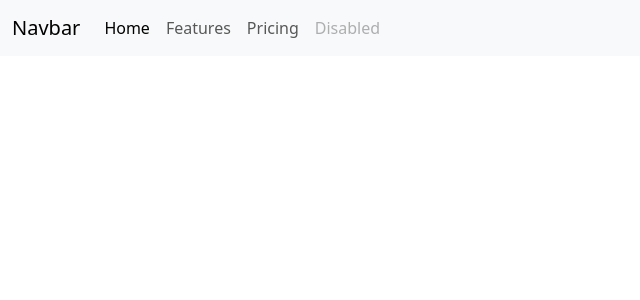
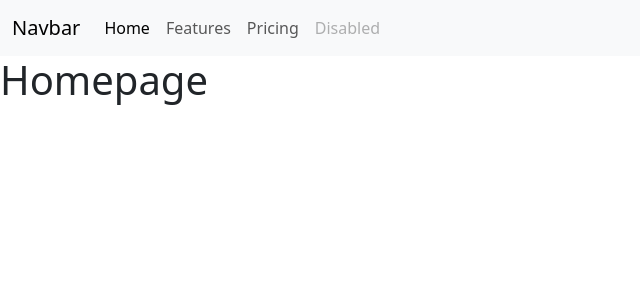
Before and after one commit to giuseppemsabino/webapp-react, a React (Vite) app: page / in a window 1280 px wide. Shown: the top 300 px of the page, without its empty margins (0-640 px from the left). Built offline with nearby package versions, Linux system fonts and the light colour scheme.

Commit message:
routers, homepage and aboutpage

```diff
--- /dev/null
+++ b/pages/AboutPage.jsx
@@ -0,0 +1,3 @@
+export default function Aboutpage(){
+    return <h1>About</h1>
+}
--- /dev/null
+++ b/pages/Homepage.jsx
@@ -0,0 +1,7 @@
+export default function HomePage() {
+  return(
+  <div>
+    <h1>Homepage</h1>
+  </div>
+  );
+}
--- a/src/App.jsx
+++ b/src/App.jsx
@@ -1,15 +1,23 @@
 // import { useState } from 'react'
-
+import { BrowserRouter, Route, Routes } from "react-router-dom";
 import Header from "./components/Header";
+import HomePage from "../pages/Homepage";
+import Aboutpage from "../pages/AboutPage";
+import DefaultLayout from "./layouts/DefaultLayout";
 
 
 function App() {
   // const [count, setCount] = useState(0)
 
   return (
-    <>
-      <Header />
-    </>
+    <BrowserRouter>
+      <Routes>
+        <Route element={<DefaultLayout/>} path="/">
+        <Route index element={<HomePage/>}/>
+        <Route path="/about" element={<Aboutpage/>}/>
+        </Route>
+      </Routes>
+    </BrowserRouter>
   )
 }
 
--- a/src/layouts/DefaultLayout.jsx
+++ b/src/layouts/DefaultLayout.jsx
@@ -0,0 +1,15 @@
+import { Outlet } from "react-router-dom";
+import Header from "../components/Header";
+
+export default function DefaultLayout(){
+return <>
+    <Header></Header>
+
+
+    <main>
+        <Outlet />
+    </main>
+
+
+</>
+}
```
